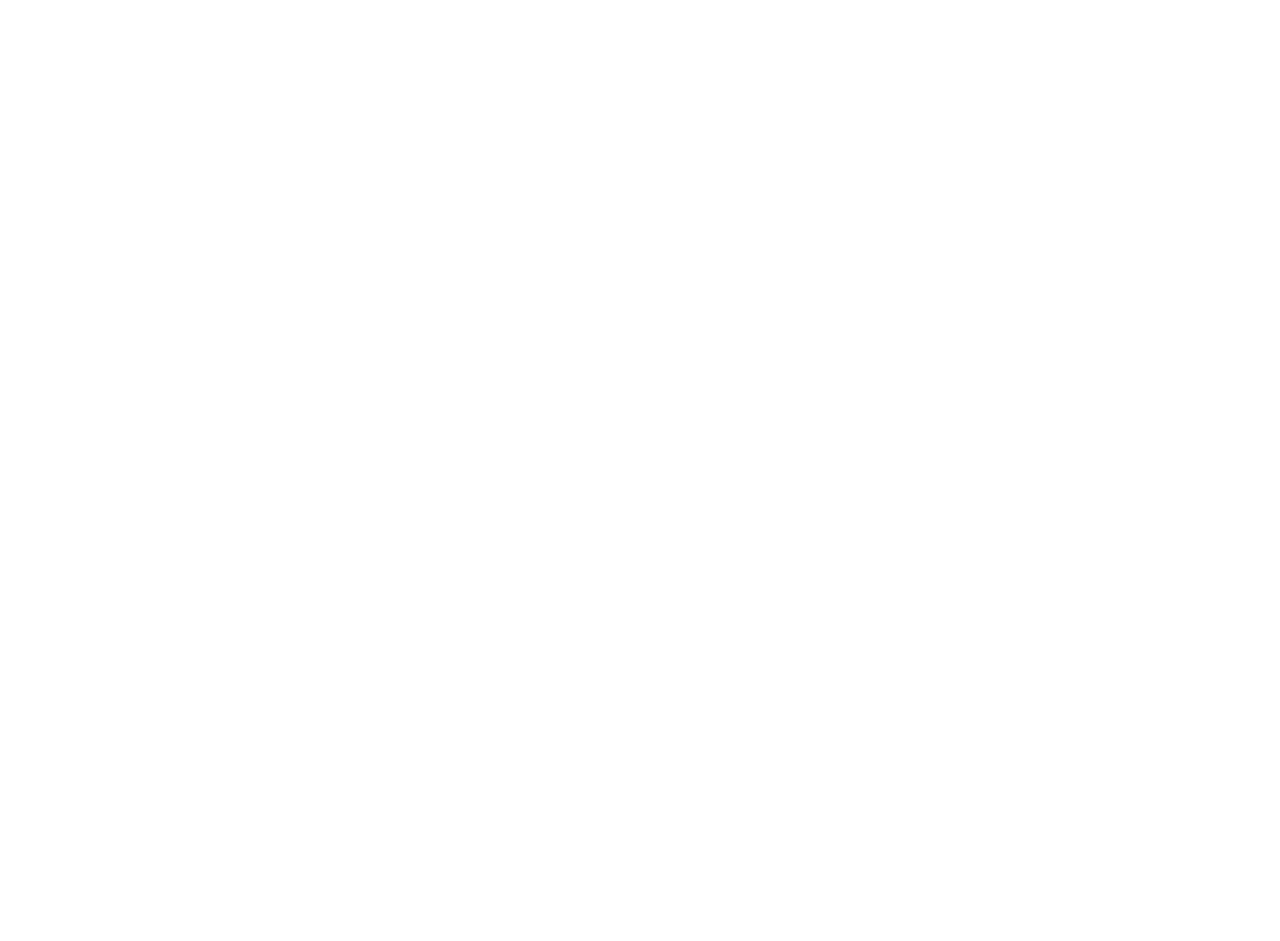
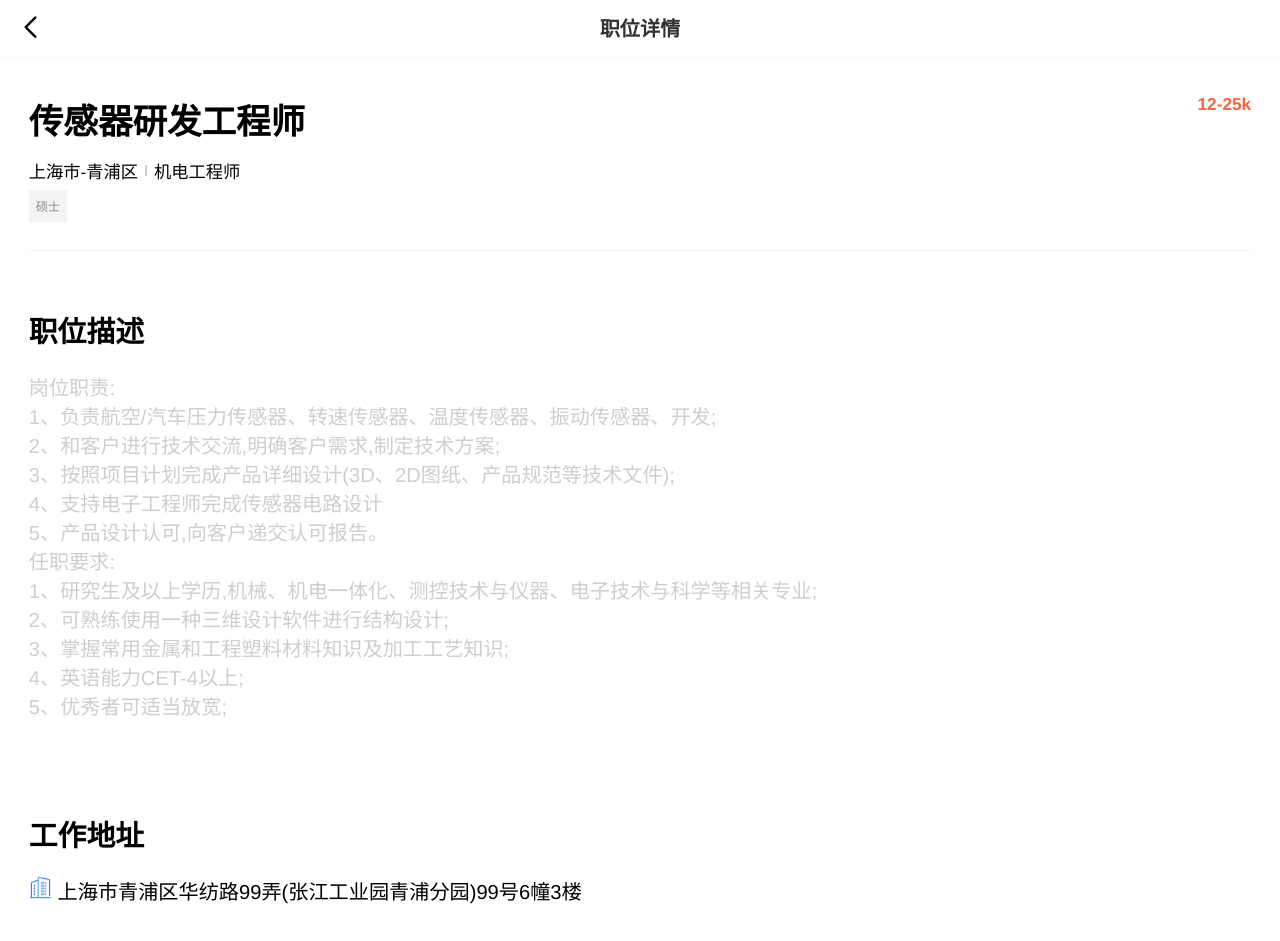
Before and after one commit to bo-ddd/bys-h5, a Vue app: page /positionDetail in a window 1280 px wide. Before the commit this address had no page. Before the commit the page ends 800 px from the top, so only its background shows below. Built offline with nearby package versions, Linux system fonts and the light colour scheme.

Commit message:
add positionDetail.vue

```diff
--- a/src/assets/api/hs-api.ts
+++ b/src/assets/api/hs-api.ts
@@ -2,5 +2,7 @@
 import { postConfig } from "./config";
 
 export default {
-
+    getSaveList:(params:any)=>{
+        return axios.post('/phone/selectStar',params,postConfig)
+    }
 }
--- a/src/router/index.ts
+++ b/src/router/index.ts
@@ -144,6 +144,12 @@
       name: "companyList",
       component: () => import('@/views/list/EeterPrise/enterPriseList.vue')
     },
+    {
+      // 职业详情
+      path: "/positionDetail",
+      name: "positionDetail",
+      component: () => import('@/views/positionDetatil/positionDetail.vue')
+    },
   ]
 })
 
--- /dev/null
+++ b/src/stores/save.ts
@@ -0,0 +1,11 @@
+import { defineStore } from 'pinia'
+import Api from "@/assets/api/hs-api";
+
+export const useSaveStore = defineStore('home', () => {
+  //获取收藏列表
+  let getSaveList = (payload:any)=>{
+      return Api.getSaveList(payload);
+  }
+
+  return { getSaveList }
+})
--- /dev/null
+++ b/src/views/positionDetatil/positionDetail.vue
@@ -0,0 +1,142 @@
+<template>
+    <div class="position-detail">
+        <van-nav-bar class="title" title="职位详情"  left-arrow @click-left="back()" />
+        <div class="container">
+            <div class="position">
+                <div class="title">
+                    <h1 class="fs-24">传感器研发工程师</h1>
+                    <p class="fs-12 cl-red fw-700">12-25k</p>
+                </div>
+                <div class="company-detial fs-12">
+                    <p>上海市-青浦区</p>
+                    <div class="line mg-0_5"></div>
+                    <p>机电工程师</p>
+                </div>
+                <div class="education">硕士</div>
+            </div>
+            <div class="position-desc">
+                <h2 class="fs-20">职位描述</h2>
+                <div class="desc fs-14 cl-grey">
+                    岗位职责:
+                    <br>
+                    1、负责航空/汽车压力传感器、转速传感器、温度传感器、振动传感器、开发;
+                    <br>
+                    2、和客户进行技术交流,明确客户需求,制定技术方案;
+                    <br>
+                    3、按照项目计划完成产品详细设计(3D、2D图纸、产品规范等技术文件);
+                    <br>
+                    4、支持电子工程师完成传感器电路设计
+                    <br>
+                    5、产品设计认可,向客户递交认可报告。
+                    <br>
+                    任职要求:
+                    <br>
+                    1、研究生及以上学历,机械、机电一体化、测控技术与仪器、电子技术与科学等相关专业;
+                    <br>
+                    2、可熟练使用一种三维设计软件进行结构设计;
+                    <br>
+                    3、掌握常用金属和工程塑料材料知识及加工工艺知识;
+                    <br>
+                    4、英语能力CET-4以上;
+                    <br>
+                    5、优秀者可适当放宽;
+                </div>
+            </div>
+            <div class="work-address">
+                <h2 class="fs-20">工作地址</h2>
+                <div class="work">
+                    <img src="@/assets/images/icon-lou.png" class="icon-16">
+                    <div class="fs-14">上海市青浦区华纺路99弄(张江工业园青浦分园)99号6幢3楼</div>
+                </div>
+            </div>
+        </div>
+    </div>
+</template>
+
+<script lang="ts" setup>
+import { useRouter } from "vue-router";
+let router = useRouter();
+let back = ()=>{
+    router.go(-1);
+}
+</script>
+<style lang="scss" scoped>
+.position-detail{
+    :deep(.van-nav-bar__content){
+        height: 4rem;
+    }
+    :deep(.van-nav-bar__title){
+        font-size: 1.4rem;
+        font-weight: 800;
+    }
+    :deep(.van-nav-bar__arrow){
+        color: #000;
+        font-size: 2rem;
+    }
+    &>.container{
+        padding: 0 2rem;
+        &>.position{
+            padding: 2rem 0;
+            border-bottom: 1px solid #eff1f3;
+            &>.title{
+                display: flex;
+                padding: .5rem 0;
+                justify-content: space-between;
+            }
+            &>.company-detial{
+                display: flex;
+                padding: .5rem 0;
+                align-items: center;
+            }
+            &>.education{
+                display: inline-block;
+                padding: .5rem;
+                background: #f2f3f5;
+                color: #87878a;
+            }
+        }
+        &>.position-desc{
+            padding: 2.5rem 0;
+            &>h2{
+                padding: 1.5rem 0;
+            }
+        }
+        &>.work-address{
+            padding: 2.5rem 0;
+            &>h2{
+                padding:1.5rem 0;
+            }
+            &>.work{
+                display: grid;
+                grid-template-columns: 2rem auto;
+            }
+        }
+    }
+    .cl-red{
+        color: #fb6342;
+    }
+    .line{
+        height: .8rem;
+        width: .1rem;
+        background: #ccc;
+    }
+    .mg-0_5{
+        margin: 0 .5rem;
+    }
+    .fs-24{
+        font-size: 2.4rem;
+    }
+    .fw-700{
+        font-weight: 700;
+    }
+    .fs-20{
+        font-size: 2rem;
+    }
+    .cl-grey{
+        color: #cececf;
+    }
+    .icon-16{
+        width: 1.6rem;
+    }
+}
+</style>
--- a/src/views/save/saveView.vue
+++ b/src/views/save/saveView.vue
@@ -1,7 +1,9 @@
 <script lang="ts" setup>
-import { ref } from "vue";
+import { reactive, ref } from "vue";
 import { Toast } from 'vant';
 import { useRouter } from "vue-router";
+import { useSaveStore } from "@/stores/save";
+let SaveStore:any = useSaveStore();
 let active = ref();
 let router = useRouter();
 let back = ()=>{
@@ -9,11 +11,27 @@
 }
 let count = ref(1);
 const loading = ref(false);
+let companyList = reactive([]);
+let positionList=reactive([]);
 let onRefresh = async ()=>{
     Toast('刷新成功');
     loading.value = false;
-    count.value ++;
+    getSaveList();
 }
+let getSaveList = async ()=>{
+    let res = await SaveStore.getSaveList({
+        userId:10000,
+    });
+    if(res.code == 200){
+        console.log(res);
+        companyList.push(...((res.data).company));
+        positionList.push(...((res.data).position));
+
+        companyList=[...new Set(...[companyList])];
+        positionList=[...new Set(...[positionList])];
+    }
+}
+getSaveList();
 </script>
 <template>
     <div class="save">
@@ -22,7 +40,7 @@
         <!-- 这个是选择 -->
         <van-tabs v-model:active="active" color="#75a5fd" title-active-color="#75a5fd">
             <van-tab title="职位" class="position">
-                <div class="container" v-show="false">
+                <div class="container" v-show="!positionList.length">
                     <div class="none-content">
                         <img src="@/assets/images/icon-save.png">
                         <p>暂无收藏职位</p>
@@ -35,7 +53,7 @@
                     class="refresh"
                     >
                     <!-- 这个是内容每一项 -->
-                    <div class="position-item mb-5" v-for="i in count" :key="i">
+                    <div class="position-item mb-5" v-for="item in positionList" :key="item.id">
                         <div class="title">
                             <p>数据研发类</p>
                             <p class="cl-red fs-16">10-30k</p>
@@ -58,7 +76,7 @@
                             <div class="right">
                                 <p class="fw-700 fs-14">中金所研究院</p>
                                 <div class="desc mt-5">
-                                    <p class="fs-12">100-499人</p>
+                                    <p class="fs-12">{{item.companySize}}</p>
                                     <div class="line mg-0_5"></div>
                                     <p class="fs-12">证券/期货</p>
                                 </div>
@@ -69,7 +87,7 @@
                 <div class="bottom fs-14">没有更多数据了</div>
             </van-tab>
             <van-tab title="企业">
-                <div class="container" v-if="false">
+                <div class="container" v-if="!companyList.length">
                     <div class="none-content" >
                         <img src="@/assets/images/icon-save.png">
                         <p>暂无收藏企业</p>
@@ -82,13 +100,13 @@
                     class="refresh"
                     >
                     <!-- 这个是内容每一项 -->
-                    <div class="enterprise-item mb-5">
+                    <div class="enterprise-item mb-5" v-for="item in companyList" :key="item.id">
                         <div class="left">
                             <img src="@/assets/images/icon-collection.png" class="icon">
                         </div>
                         <div class="right ml-5">
                             <div class="top">
-                                <p class="fs-14 fw-700">人保科技</p>
+                                <p class="fs-14 fw-700">{{item.companyName}}</p>
                                 <div class="desc fs-12">
                                     <p>上海市</p>
                                     <div class="line mg-0_5"></div>
```
Also changed, not shown: src/assets/images/icon-lou.png (added).
